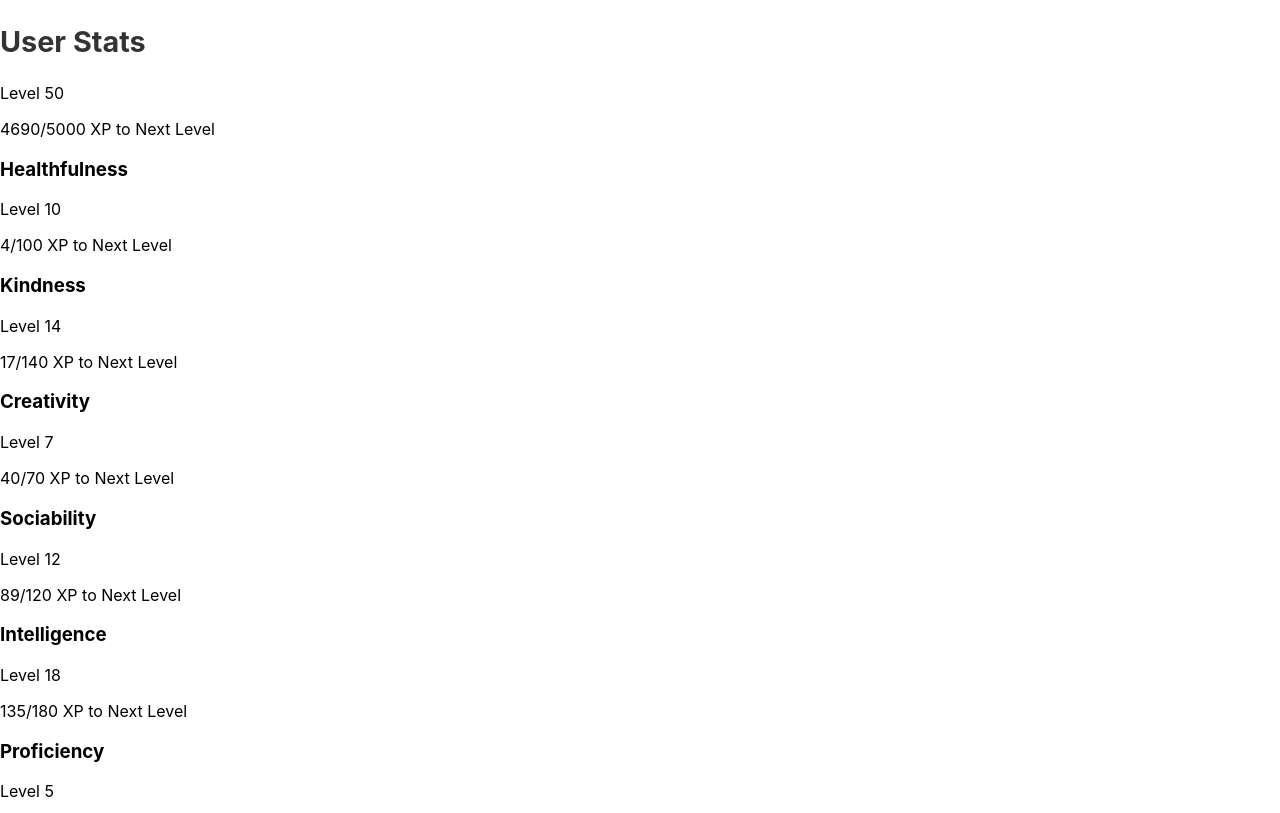
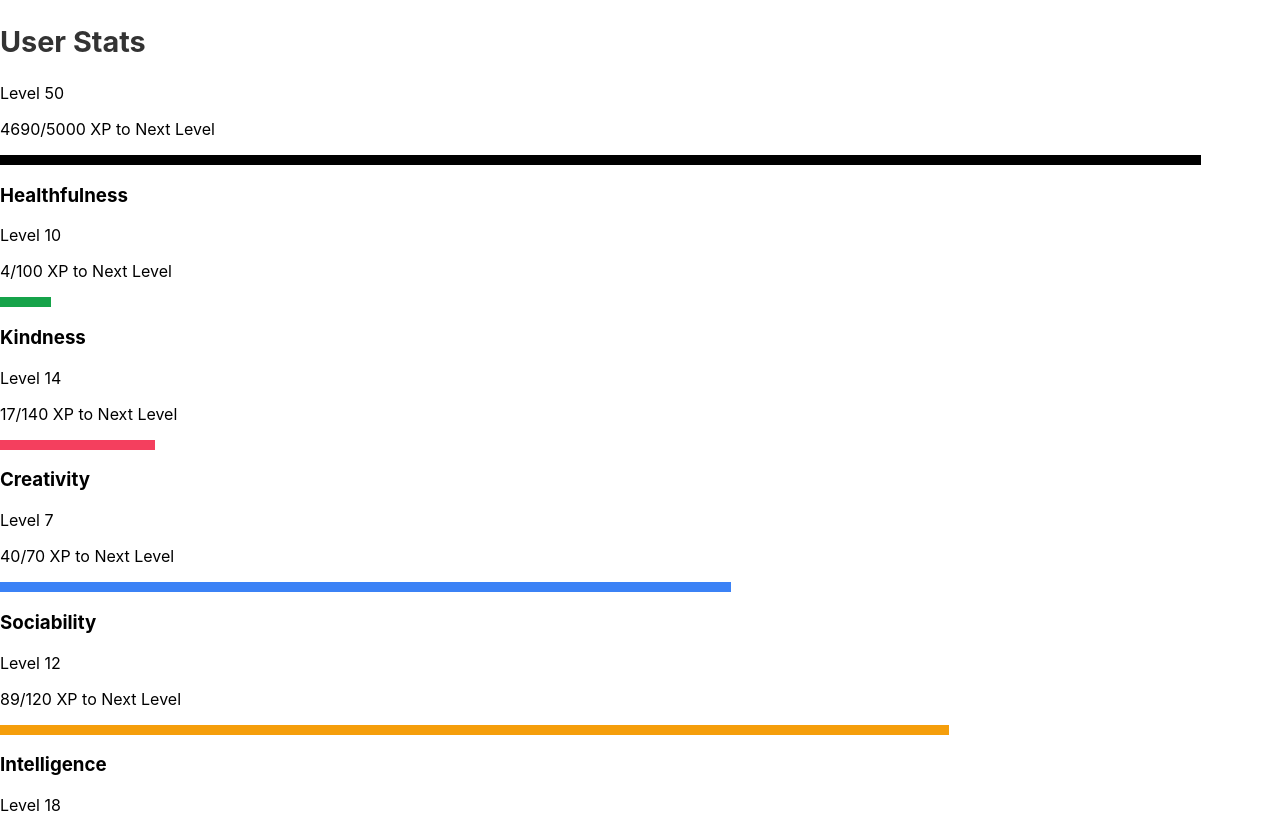
Before and after one commit to Lifsaa/TaskAdventure, a React (Vite) app in the folder packages/frontend/: page /stats in a window 1280 px wide. Shown: the top 813 px of the page. Built offline with nearby package versions, Linux system fonts and the light colour scheme.

Commit message:
stats page created with text and bars based on dummy stats

```diff
--- a/packages/frontend/src/StatsPage.jsx
+++ b/packages/frontend/src/StatsPage.jsx
@@ -1,18 +1,21 @@
 import React from "react";
 
-const ProgressBar = ({ level, xp, maxXp }) => {
-  const progress = (xp / maxXp) * 100;
-
+const ProgressBar = ({ level, xp, maxXp, color }) => {
+  const progress = Math.min((xp / maxXp) * 100, 100); // Cap at 100%
   return (
     <div className="mb-4">
       <p className="text-lg font-semibold">Level {level}</p>
-      <p className="text-sm text-gray-500">
+      <p className="text-sm text-gray-500 mb-2">
         {xp}/{maxXp} XP to Next Level
       </p>
-      <div className="w-full bg-gray-300 rounded-full h-4 mt-1">
+      <div className="w-full bg-gray-200 rounded-full h-4 relative overflow-hidden shadow-sm">
         <div
-          className="bg-black h-full rounded-full transition-all duration-300"
-          style={{ width: `${progress}%` }}
+          className={`h-full rounded-full transition-all duration-500`}
+          style={{
+            width: `${progress}%`,
+            height: '10px',
+            backgroundColor: color,
+          }}
         />
       </div>
     </div>
@@ -21,23 +24,31 @@ const ProgressBar = ({ level, xp, maxXp }) => {
 
 const UserStats = () => {
   const stats = [
-    { name: "Healthfulness", level: 10, xp: 4, maxXp: 100 },
-    { name: "Kindness", level: 14, xp: 17, maxXp: 140 },
-    { name: "Creativity", level: 7, xp: 40, maxXp: 70 },
-    { name: "Sociability", level: 12, xp: 89, maxXp: 120 },
-    { name: "Intelligence", level: 18, xp: 135, maxXp: 180 },
-    { name: "Proficiency", level: 5, xp: 8, maxXp: 50 },
+    { name: "Healthfulness", level: 10, xp: 4, maxXp: 100, color: "#16a34a" }, // Green
+    { name: "Kindness", level: 14, xp: 17, maxXp: 140, color: "#f43f5e" }, // Pink
+    { name: "Creativity", level: 7, xp: 40, maxXp: 70, color: "#3b82f6" }, // Blue
+    { name: "Sociability", level: 12, xp: 89, maxXp: 120, color: "#f59e0b" }, // Yellow
+    { name: "Intelligence", level: 18, xp: 135, maxXp: 180, color: "#8b5cf6" }, // Purple
+    { name: "Proficiency", level: 5, xp: 8, maxXp: 50, color: "#0ea5e9" }, // Cyan
   ];
 
   return (
-    <div className="p-5 max-w-lg mx-auto">
-      <h2 className="text-2xl font-bold text-center mb-6">User Stats</h2>
-      <ProgressBar level={50} xp={4690} maxXp={5000} />
+    <div className="p-10 max-w-lg mx-auto bg-white rounded-2xl shadow-lg backdrop-blur-lg bg-opacity-50">
+      <h2 className="text-3xl font-bold text-center mb-8 text-black tracking-wider">
+        User Stats
+      </h2>
+      <div className="mb-10">
+        <ProgressBar level={50} xp={4690} maxXp={5000} color="#000" />
+      </div>
       {stats.map((stat) => (
-        <div key={stat.name} className="mb-6">
-          <h3 className="text-lg font-bold">{stat.name}</h3>
-          {/* This ProgressBar is what renders under each stat */}
-          <ProgressBar level={stat.level} xp={stat.xp} maxXp={stat.maxXp} />
+        <div key={stat.name} className="mb-8">
+          <h3 className="text-xl font-bold text-gray-800 mb-2">{stat.name}</h3>
+          <ProgressBar
+            level={stat.level}
+            xp={stat.xp}
+            maxXp={stat.maxXp}
+            color={stat.color}
+          />
         </div>
       ))}
     </div>
--- a/packages/frontend/src/StatsPage.module.css
+++ b/packages/frontend/src/StatsPage.module.css
@@ -1,115 +1,21 @@
-/* General container styles */
-body {
-  font-family: 'Arial', sans-serif;
-  background-color: #f7f7f7;
-  margin: 0;
-  padding: 0;
+:root {
+  --progress-bar-height: 25px;
+  --progress-bar-color: #4CAF50;
+  --background-color: #e0e0e0;
 }
 
-/* UserStats container */
-.p-5 {
-  padding: 1.25rem;
+.progress-container {
+  width: 100%;
+  background-color: var(--background-color);
+  border-radius: 25px;
+  height: var(--progress-bar-height);
+  overflow: hidden;
 }
 
-/* Title styling */
-.text-2xl {
-  font-size: 1.5rem;
-  font-weight: 700;
-  color: #333;
+.progress-bar {
+  height: 100%;
+  background-color: var(--progress-bar-color);
+  width: 0%; /* This will be dynamically updated */
+  border-radius: 25px;
+  transition: width 0.3s ease;
 }
-
-.font-bold {
-  font-weight: bold;
-}
-
-/* Progress bar container */
-.mb-4 {
-  margin-bottom: 1rem;
-}
-
-.mb-6 {
-  margin-bottom: 1.5rem;
-}
-
-.text-lg {
-  font-size: 1.125rem;
-  color: #333;
-}
-
-.text-sm {
-  font-size: 0.875rem;
-  color: #6b7280;
-}
-
-.text-center {
-  text-align: center;
-}
-
-.bg-gray-300 {
-  background-color: #d1d5db;
-}
-
-.bg-black {
-  background-color: #000;
-}
-
-.bg-gray-500 {
-  background-color: #6b7280;
-}
-
-/* Progress bar appearance */
-.w-full {
-  width: 100%;
-}
-
-.rounded-full {
-  border-radius: 9999px;
-}
-
-.h-4 {
-  height: 1rem;
-}
-
-.h-full {
-  height: 100%;
-}
-
-.mt-1 {
-  margin-top: 0.25rem;
-}
-
-.transition-all {
-  transition: all 0.3s ease;
-}
-
-/* Styling for stats titles */
-.text-lg.font-semibold {
-  font-size: 1.125rem;
-  font-weight: 600;
-  color: #4b5563;
-}
-
-/* Styling for smaller text such as XP info */
-.text-sm.text-gray-500 {
-  font-size: 0.875rem;
-  color: #6b7280;
-}
-
-/* Styling for each stat container */
-.max-w-lg {
-  max-width: 32rem; /* 512px */
-}
-
-.mx-auto {
-  margin-left: auto;
-  margin-right: auto;
-}
-
-.p-5 {
-  padding: 1.25rem;
-}
-
-/* Adding smooth hover effect on progress bar */
-.bg-black:hover {
-  background-color: #333;
-}
```
